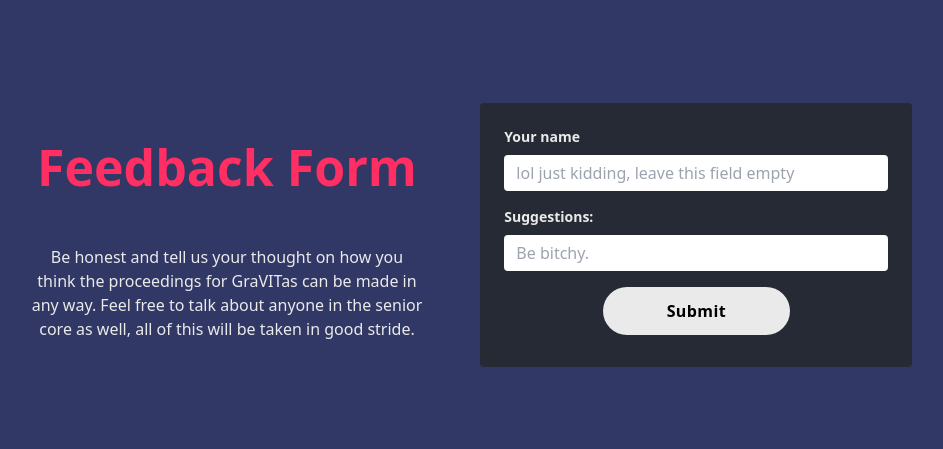
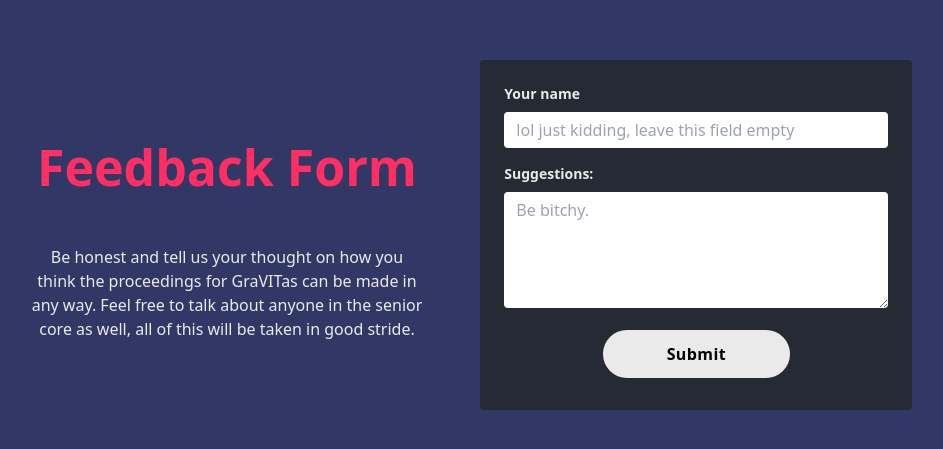
Before and after one commit to ExoticOrange96/Forms, a Next.js app: page / in a window 1280 px wide. Shown: the part 157-606 px from the top of the page, without its empty margins (177-1120 px from the left). Built offline with nearby package versions, Linux system fonts and the light colour scheme.

Commit message:
fix: suggestion box

```diff
--- a/src/components/Form.tsx
+++ b/src/components/Form.tsx
@@ -25,10 +25,11 @@
                   <label className="block text-[#EAEAEA] text-sm font-bold mb-2">
                     Suggestions:
                   </label>
-                  <input
+                  <textarea
                     name="entry.411696931"
                     className="rounded w-full md:w-50 lg:w-96 py-2 px-3 text-gray-700 leading-tight focus:outline-none focus:shadow-outline"
                     placeholder="Be bitchy."
+                    rows={5}
                   />
                 </div>
                 <div className="flex items-center justify-center">
```
